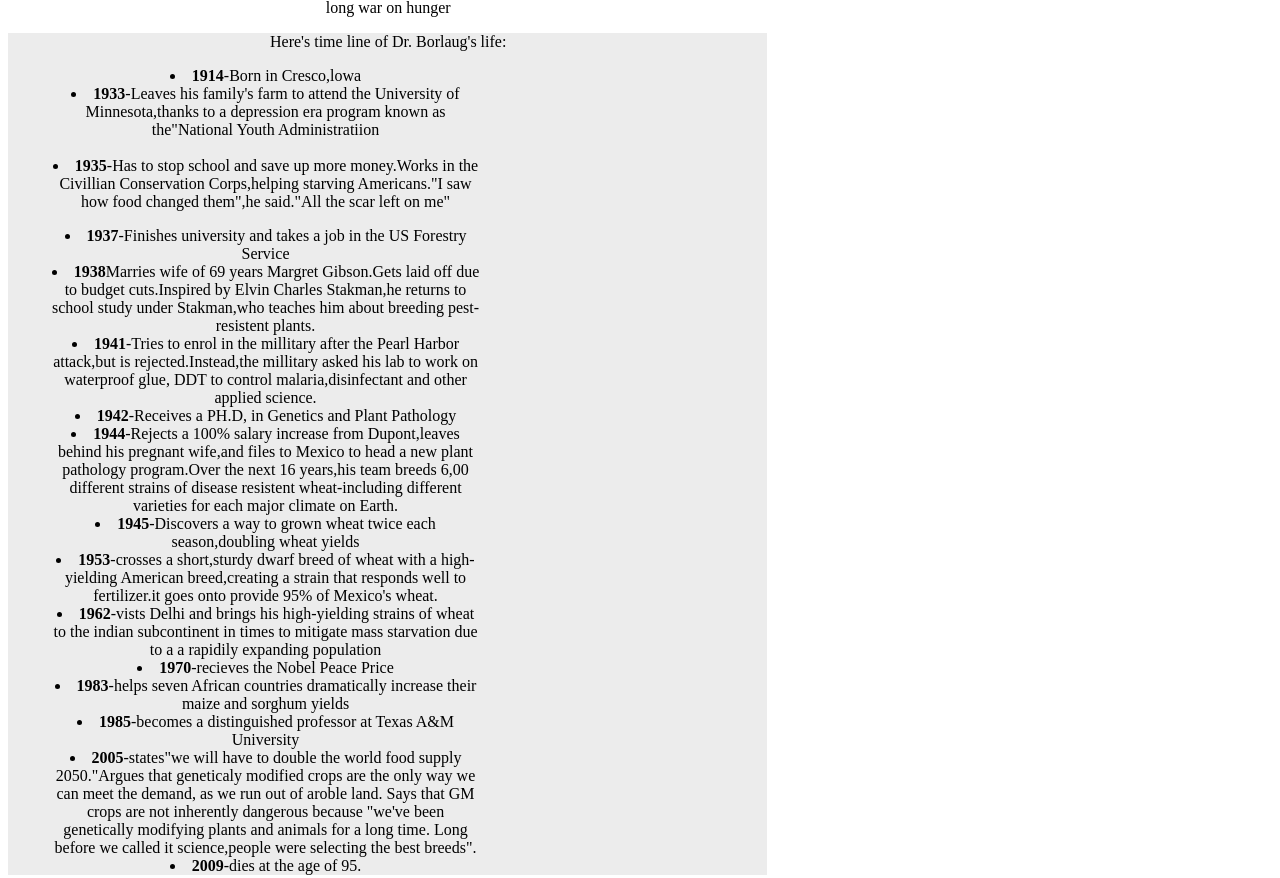
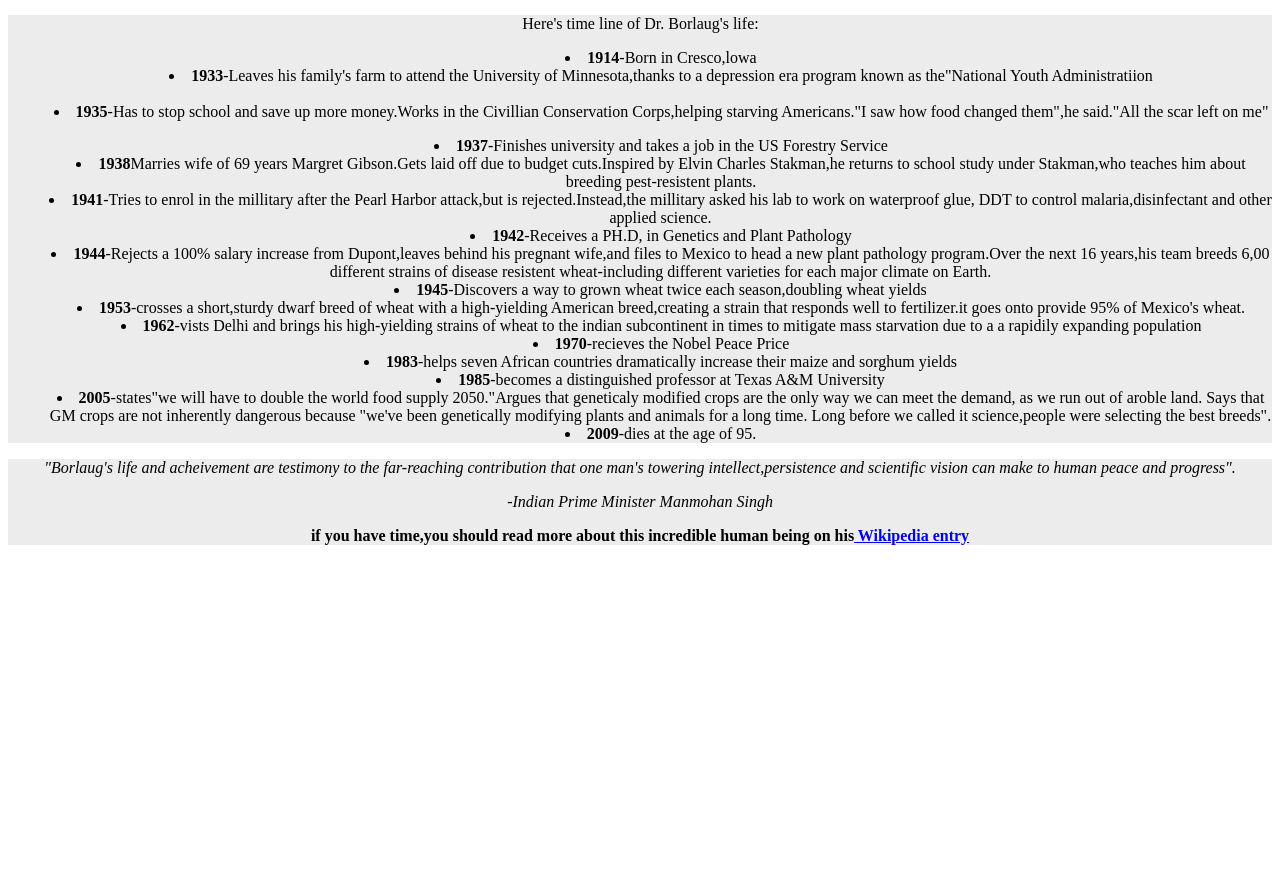
Before and after one commit to k-deejah/Norman-borlaug, a plain HTML site: page Index.html in a window 1280 px wide. Shown: the part 702-1580 px from the top of the page. After the commit the page ends 1263 px from the top, so only its background shows below. Drawn offline with Linux system fonts and the light colour scheme.

Commit message:
Add files via upload

```diff
--- a/style.css
+++ b/style.css
@@ -1,8 +1,8 @@
 .header{
     text-align: center;
     background-color:#ececec;
-    padding-left: 2px;
-    width:60%;
+
+
 
 
 
@@ -12,7 +12,7 @@
     background-color:#ececec;
     background-repeat: no-repeat;
     background-size: auto; padding-left:1px;
-    width:60%;
+
 
 
 
@@ -21,8 +21,8 @@
     text-align: center;
     background-color:white ;
     background-repeat: no-repeat;
-    padding-left: 1px;
-    width:60%;
+
+
 
 
 }
@@ -32,7 +32,7 @@
     background-repeat: no-repeat;
     background-size: auto;
     text-decoration-color: black; padding-left:1px;
-    width:60%;
+
 
 
 }.heading__4{
@@ -40,7 +40,7 @@
     background-color: #ececec;
     background-repeat: no-repeat;
     background-size: auto; padding-left:1px;
-    width:60%;
+
 
 }
 .heading__5{
@@ -48,7 +48,7 @@
     background-color: #ececec;
     background-repeat: no-repeat;
     background-size: auto; padding-left:1px;
-    width:60%;
+
 
 }
 .heading__6{
@@ -56,7 +56,7 @@
     background-color: #ececec;
     background-repeat: no-repeat;
     background-size: auto; padding-left:1px;
-    width:60%;
+
 
 }
 .heading__7{
@@ -64,7 +64,7 @@
     background-color: #ececec;
     background-repeat: no-repeat;
     background-size: auto; padding-left:  1px;
-    width:60%;
+
 
 
 }
@@ -73,7 +73,7 @@
     background-color: #ececec;
     background-repeat: no-repeat;
     background-size: auto; padding-left: 1px;
-    width:60%
+
 
 
 }
@@ -82,8 +82,8 @@
     background-color: #ececec;
     background-repeat: no-repeat;
     background-size: auto;
-    padding-left: 1px;
-    width:60%;
+
+
 
 }
 .heading__10{
@@ -91,7 +91,7 @@
     background-color: #ececec;
     background-repeat: no-repeat;
     background-size: auto; padding-left: 1px;
-    width:60%;
+
 
 }
 .heading__i{
@@ -99,7 +99,7 @@
     background-color: #ececec;
     background-repeat: no-repeat;
     background-size: auto; padding-left: 1px;
-    width:60%;
+
 
 }
 .heading__ii{
@@ -107,7 +107,7 @@
     background-color: #ececec;
     background-repeat: no-repeat;
     background-size: auto; padding-left: 1px;
-    width:60%;
+
 
 }
 .heading__iii{
@@ -115,7 +115,7 @@
     background-color: #ececec;
     background-repeat: no-repeat;
     background-size: auto; padding-left: 1px;
-    width: 60%;
+
 
 
 }
@@ -124,8 +124,8 @@
     background-color: #ececec;
     background-repeat: no-repeat;
     background-size: auto;
-     padding-left:1px;
-    width:60%;
+
+
 
 }
 .heading__v{
@@ -133,9 +133,9 @@
     background-color: #ececec;
     background-repeat: no-repeat;
     background-size: auto;
-    padding-left:1px;
 
-    width:60%;
+
+
 
 
 
@@ -145,9 +145,9 @@
     background-color: #ececec;
     background-repeat: no-repeat;
     background-size: auto;
-    padding-left: 1px;
 
-    width:60%;
+
+
 
 }
 .heading__vii{
@@ -155,9 +155,9 @@
     background-color: #ececec;
     background-repeat: no-repeat;
     background-size: auto;
-     padding-left: 1px;
 
-    width:60%;
+
+
 
 }
 
@@ -171,8 +171,8 @@
     background-color: #ececec;
     background-repeat: no-repeat;
     background-size: auto;
-    padding-left: 1px;
-    width: 60%;
+
+
 }
 
 .footer__2{
@@ -180,23 +180,23 @@
     background-color: #ececec;
     background-repeat: no-repeat;
     background-size: auto;
-    padding-left: 1px;
-    width: 60%;
+
+
 }
 .footer__3{
     text-align:center;
     background-color:#ececec;
     background-repeat: no-repeat;
     background-size: auto;
-    padding-left: 1px;
-    width:60%;
+
+
 }.heading__12{
     text-align:center;
     background-color:#ececec;
      background-repeat: no-repeat;
     background-size: auto;
-    padding-left: 1px;
-    width: 60%;
+
+
 }
 ul{
     text-align: center;
@@ -208,7 +208,7 @@ footer{
     text-align: center;
     background-repeat: no-repeat;
     background-size: cover;
-    padding-left:1px;
-    width: 60%;
+
+
 
 }
```
Also changed, not shown: Index.html (line endings or trailing spaces).
